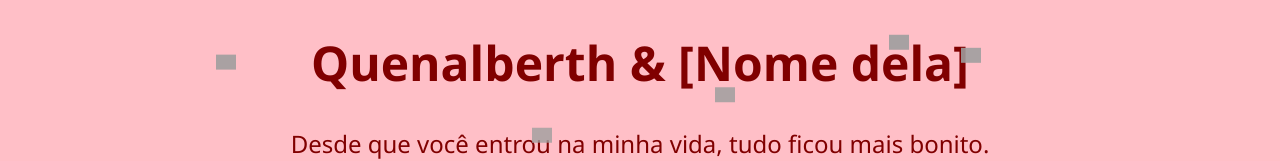
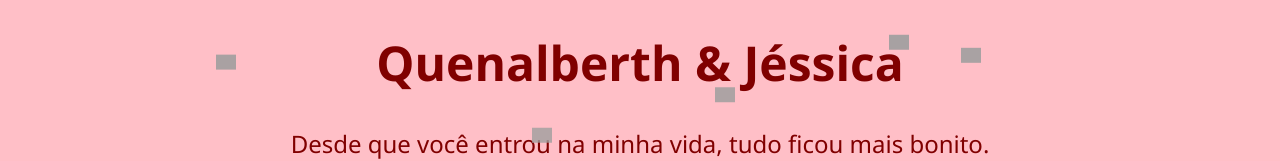
Before and after one commit to Quenalberth/Te-amo-minha-princesa, a plain HTML site: page index.html in a window 1280 px wide. Shown: the top 161 px of the page. Drawn offline with Linux system fonts and the light colour scheme; grey boxes are pictures that could not be loaded.

Commit message:
Update index.html

```diff
--- a/index.html
+++ b/index.html
@@ -97,11 +97,11 @@ h1 {
 <body>
   <audio autoplay loop>
     <source src="https://www.bensound.com/bensound-music/bensound-love.mp3" type="audio/mpeg">
-  </audio>  <div class="coraçoes" id="coraçoes"></div>  <h1>Quenalberth & [Nome dela]</h1>
+  </audio>  <div class="coraçoes" id="coraçoes"></div>  <h1>Quenalberth & Jéssica</h1>
   <p class="frase">Desde que você entrou na minha vida, tudo ficou mais bonito.</p>
   <p class="frase">Você é meu amor, minha melhor amiga, minha paz.</p>
   <p class="frase">Te amar é o que eu quero fazer pra sempre.</p>  <div class="galeria">
-    <img src="https://ibb.co/358Tp9R" alt="Foto 1">
+  <img src="https://ibb.co/358Tp9R" alt="Foto 1">
     <img src="https://ibb.co/gZzpcP2" alt="Foto 2">
     <img src="https://ibb.co/zhdvRqj" alt="Foto 3">
     <img src="https://ibb.co/1G1jPX0" alt="Foto 4">
```
